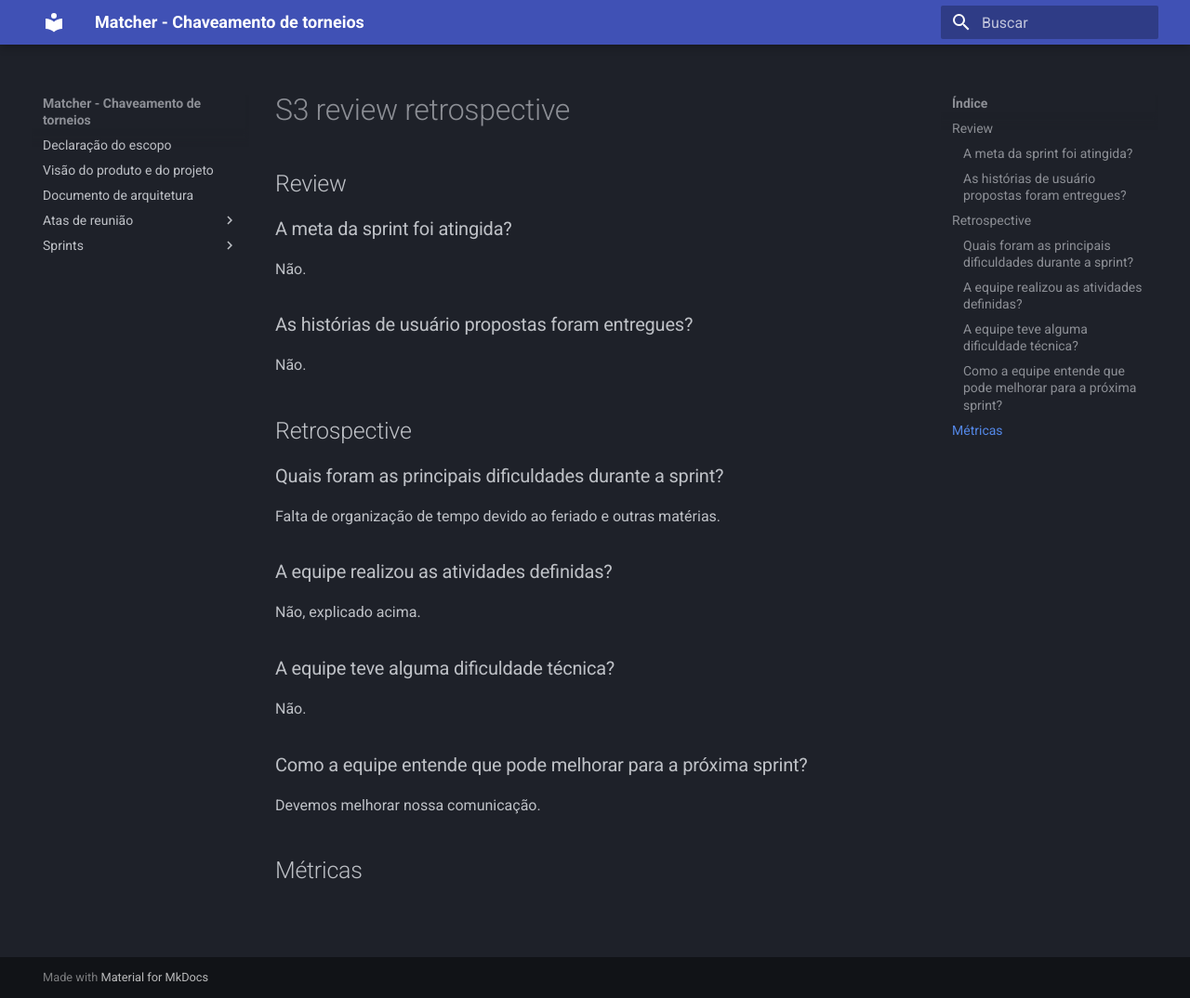
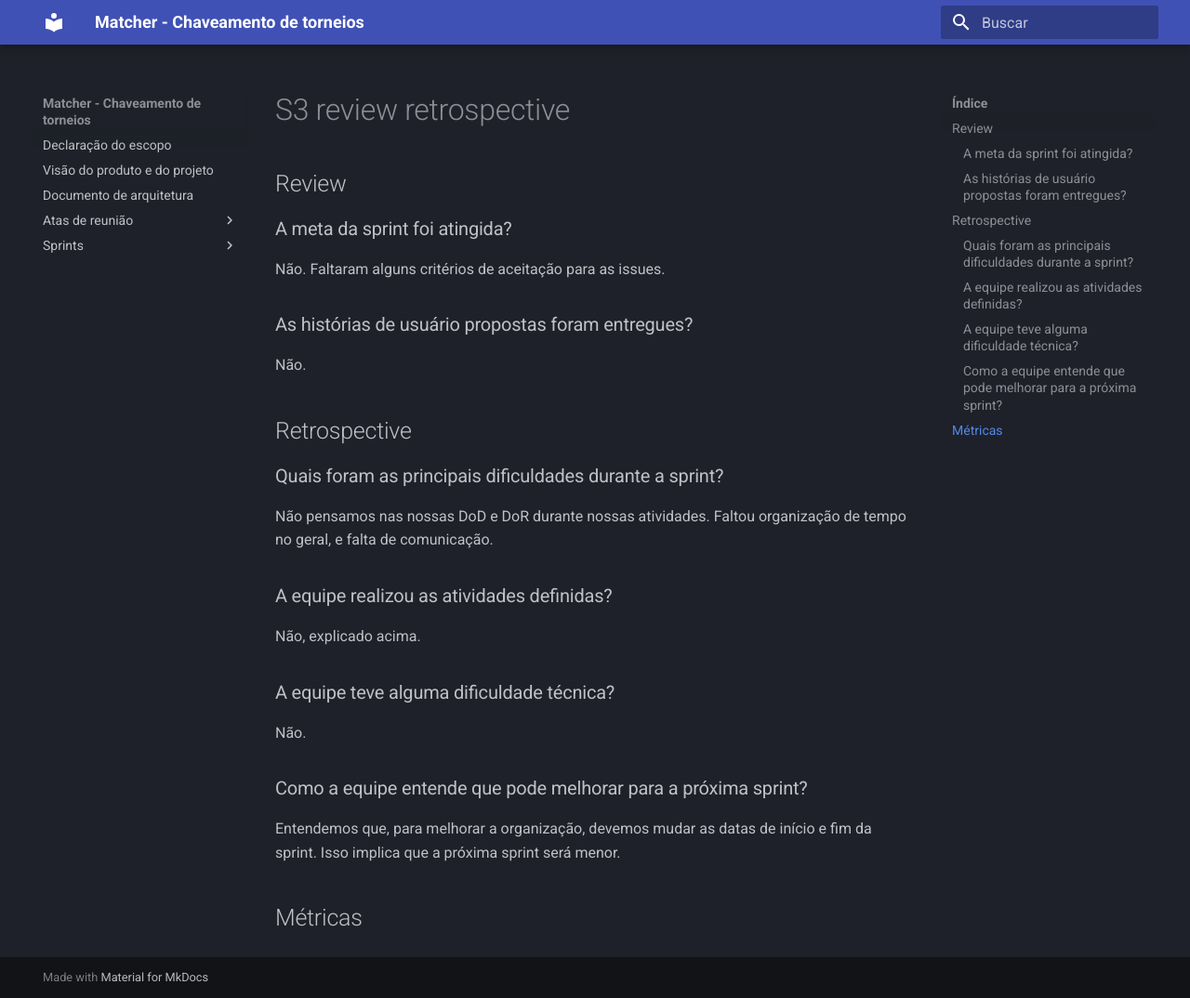
Before and after one commit to FGA0138-MDS-Ajax/2023-2-SIRIUS, an MkDocs documentation site: the page built from docs/sprints/sprint-3/s3-review-retrospective.md, in a window 1280 px wide and 1074 px high. Shown: the whole window at 93% size. Built offline with MkDocs 1.6.1 and Material for MkDocs 9.7.7, drawn with Linux system fonts in a browser that asks for light colours.

Commit message:
Atualização da documentação da sprint 3

```diff
--- a/docs/sprints/sprint-3/s3-review-retrospective.md
+++ b/docs/sprints/sprint-3/s3-review-retrospective.md
@@ -1,6 +1,6 @@
 ## Review
 ### A meta da sprint foi atingida?
-Não.
+Não. Faltaram alguns critérios de aceitação para as issues.
 
 ### As histórias de usuário propostas foram entregues?
 Não.
@@ -8,7 +8,7 @@ Não.
 
 ## Retrospective
 ### Quais foram as principais dificuldades durante a sprint?
-Falta de organização de tempo devido ao feriado e outras matérias.
+Não pensamos nas nossas DoD e DoR durante nossas atividades. Faltou organização de tempo no geral, e falta de comunicação.
 
 ### A equipe realizou as atividades definidas?
 Não, explicado acima.
@@ -17,7 +17,7 @@ Não, explicado acima.
 Não.
 
 ### Como a equipe entende que pode melhorar para a próxima sprint?
-Devemos melhorar nossa comunicação.
-
+Entendemos que, para melhorar a organização, devemos mudar as datas de início e fim da sprint.
+Isso implica que a próxima sprint será menor.
 
 ## Métricas
```
